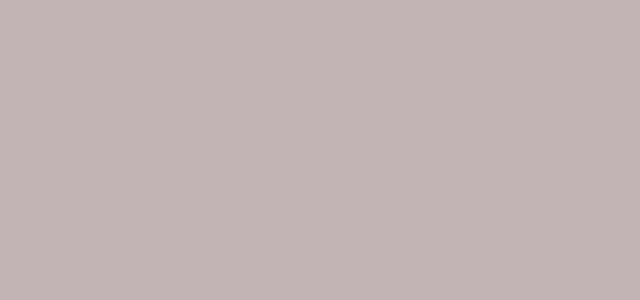
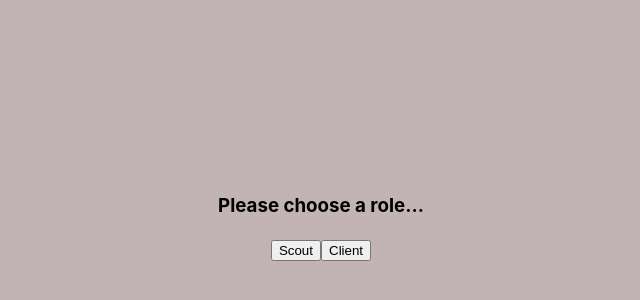
Before and after one commit to jdlms/scout-db, a React (Vite) app in the folder client/: page /choose-role in a window 1280 px wide. Before the commit this address had no page. Shown: the part 182-482 px from the top of the page, without its empty margins (319-959 px from the left). Built offline with nearby package versions, Linux system fonts and the light colour scheme.

Commit message:
role choose component

```diff
--- a/client/src/App.jsx
+++ b/client/src/App.jsx
@@ -4,12 +4,14 @@ import { Homepage } from "./components/Homepage";
 import { Scout } from "./components/Scout";
 import { Client } from "./components/Client";
 import { Login } from "./components/Login";
+import { Role } from "./components/Role";
 
 function App() {
   return (
     <Routes>
       <Route path="/" element={<Login />} />
       <Route path="homepage" element={<Homepage />} />
+      <Route path="choose-role" element={<Role />} />
       <Route path="scout-landing" element={<Scout />} />
       <Route path="client-landing" element={<Client />} />
     </Routes>
--- a/client/src/components/Login.jsx
+++ b/client/src/components/Login.jsx
@@ -25,8 +25,10 @@ export function Login() {
 
   const onSubmitSignup = async (data) => {
     try {
-      await axios.post("http://localhost:5000/signup", data);
-      navigate("/scout-landing");
+      const request = await axios.post("http://localhost:5000/signup", data);
+      const response = await request.data;
+      console.log(response);
+      navigate("/choose-role");
     } catch (error) {
       console.error("There was an error!", error);
     }
--- a/client/src/components/Logout.jsx
+++ b/client/src/components/Logout.jsx
@@ -1,12 +1,17 @@
 import axios from "axios";
+import { useNavigate } from "react-router-dom";
 
 export function Logout() {
+  navigate = useNavigate();
+
   const logout = async () => {
     try {
       const res = await axios.post("http://localhost:5000/logout", { withCredentials: true });
       if (!res.ok) {
         const data = await res.json();
         throw new Error(data.error);
+      } else {
+        navigate("/");
       }
     } catch (error) {
       console.error("There was an error!", error);
--- /dev/null
+++ b/client/src/components/Role.jsx
@@ -0,0 +1,21 @@
+import axios from "axios";
+import { useNavigate } from "react-router-dom";
+
+const chooseRole = async (event) => {
+  const role = { role: event.target.value };
+  await axios.post("http://localhost:5000/role", role);
+};
+
+export function Role() {
+  return (
+    <div>
+      <h3>Please choose a role...</h3>
+      <button value={"Scout"} onClick={chooseRole}>
+        Scout
+      </button>
+      <button value={"Client"} onClick={chooseRole}>
+        Client
+      </button>
+    </div>
+  );
+}
--- /dev/null
+++ b/client/src/contexts/UserContext.jsx
@@ -0,0 +1,17 @@
+import { createContext, useState } from "react";
+
+const UserContext = createContext();
+
+export function UserContextProvider({ children }) {
+  const [user, setUser] = useState(null);
+
+  logoutUser = () => setUser(null);
+
+  return (
+    <>
+    <UserContext.Provider value={{ user, loginUser: setUser, clearUser: logoutUser }}>
+      {children}
+    </UserContext.Provider>
+    </>
+  );
+}
--- a/client/src/main.jsx
+++ b/client/src/main.jsx
@@ -3,11 +3,14 @@ import ReactDOM from "react-dom/client";
 import App from "./App";
 import "./styles/index.css";
 import { BrowserRouter } from "react-router-dom";
+import { UserContextProvider } from "./contexts/UserContext";
 
 ReactDOM.createRoot(document.getElementById("root")).render(
   // <React.StrictMode>
   <BrowserRouter>
-    <App />
+    {/* <UserContextProvider> */}
+      <App />
+    {/* </UserContextProvider> */}
   </BrowserRouter>
   // </React.StrictMode>
 );
```
Also changed, not shown: 1 other file (tests, documents, lock files or other folders).
